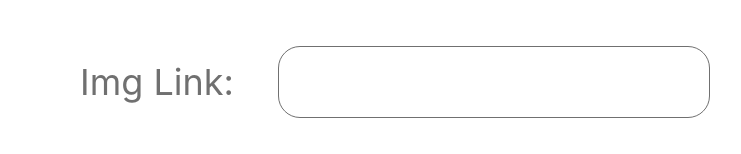
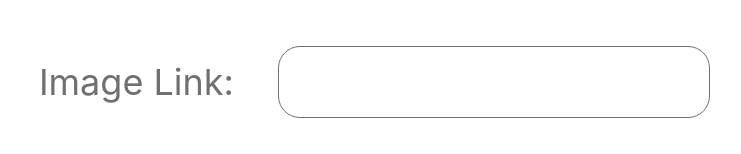
Before and after one commit to akildunne/p3-grocery-store, a React (Create React App) app in the folder client/: page /add in a window 1280 px wide. Shown: the part 472-626 px from the top of the page, without its empty margins (281-1022 px from the left). Built offline with nearby package versions, Linux system fonts and the light colour scheme.

Commit message:
fixed image link label to match prototype and fixed value to match URL

```diff
--- a/client/src/screens/ProductCreate.jsx
+++ b/client/src/screens/ProductCreate.jsx
@@ -127,10 +127,10 @@ const ProductCreate = (props) => {
           required
           onChange={handleChange}
         />
-        <LabelContainer>Img Link:</LabelContainer>
+        <LabelContainer>Image Link:</LabelContainer>
         <InputContainer
           type="text"
-          value={product.imgUrl}
+          value={product.imgURL}
           name="imgURL"
           required
           onChange={handleChange}
```
